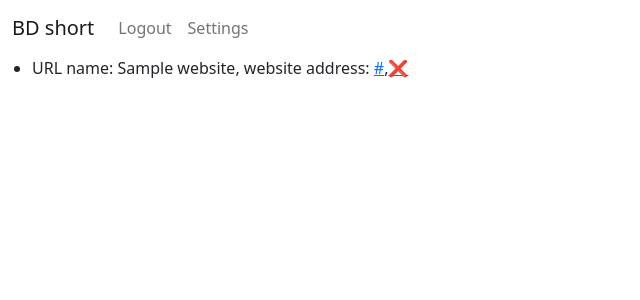
After one commit to bdrab/URLShortener, a Flask app: template templates/settings.html in a window 1280 px wide. The commit adds this page. Shown: the top 300 px of the page, without its empty margins (0-640 px from the left). Run offline with Flask 2, Linux system fonts and the light colour scheme; the template is opened without the code that fills it: values that come from a table or form of the project are taken from there, others are empty; tables that the repository leaves empty hold one stand-in row (values such as "Sample post"); parts of the project's set-up code (start-up, migrations or seed data) failed here and were passed over; some libraries are stand-ins or nearby versions.

Commit message:
ability to delete pages added

```diff
--- a/main.py
+++ b/main.py
@@ -26,6 +26,7 @@ class Websites(db.Model):
     id = db.Column(db.Integer, primary_key=True)
     name = db.Column(db.String(100), unique=True)
     website_address = db.Column(db.String(100))
+    user_name = db.Column(db.Integer)
 
 
 class Users(UserMixin, db.Model):
@@ -48,6 +49,16 @@ def index():
     return render_template("index.html", user=current_user)
 
 
+@app.route('/delete/<int:page_id>')
+@login_required
+def delete_record(page_id):
+    webpage = Websites.query.filter_by(id=page_id).first()
+    if webpage.user_name == current_user.id:
+        db.session.delete(webpage)
+        db.session.commit()
+    return redirect(url_for("user_account"))
+
+
 @app.route('/login', methods=["POST", "GET"])
 def login_func():
     form = LoginForm()
@@ -62,7 +73,7 @@ def login_func():
         else:
             login_user(user)
             return redirect(url_for("index"))
-    return render_template("login.html", form=form)
+    return render_template("login.html", form=form, user=current_user)
 
 
 @app.route('/register', methods=["POST", "GET"])
@@ -81,13 +92,20 @@ def register_func():
         db.session.commit()
         login_user(new_user)
         return redirect(url_for("index"))
-    return render_template("register.html", form=form)
+    return render_template("register.html", form=form, user=current_user)
 
 
 @app.route("/logout")
 def logout_func():
     logout_user()
     return redirect(url_for("index"))
+
+
+@app.route("/settings")
+@login_required
+def user_account():
+    websites = Websites.query.filter_by(user_name=current_user.id).all()
+    return render_template("settings.html", websites_list=websites, user=current_user)
 
 
 @app.route('/contact')
@@ -102,24 +120,29 @@ def data():
     new_website = Websites(
         name=form_data["Website"],
         website_address=form_data["Address"],
+        user_name=current_user.id,
     )
     db.session.add(new_website)
     db.session.commit()
-    print(form_data)
     return redirect(url_for('index'))
 
 
+# Online for testing purposes:
 @app.route('/show')
 def print_value():
     websites = Websites.query.all()
     for website in websites:
-        print(f"{website.name}/{website.website_address}")
+        print(f"{website.name}/{website.website_address}/{website.user_name}")
     return redirect(url_for('index'))
 
 
 @app.route('/<name>')
 def reroute(name):
-    return redirect(Websites.query.filter_by(name=name).first().website_address)
+    webpage = Websites.query.filter_by(name=name).first()
+    if webpage:
+        return redirect(Websites.query.filter_by(name=name).first().website_address)
+    else:
+        return redirect(url_for("index"))
 
 
 if __name__ == "__main__":
--- /dev/null
+++ b/templates/settings.html
@@ -0,0 +1,46 @@
+<!DOCTYPE html>
+{% import "bootstrap/wtf.html" as wtf %}
+<html lang="en">
+<head>
+    <meta charset="UTF-8">
+    <title>URL Shortener</title>
+    <link href="https://cdn.jsdelivr.net/npm/bootstrap@5.1.3/dist/css/bootstrap.min.css" rel="stylesheet" integrity="sha384-1BmE4kWBq78iYhFldvKuhfTAU6auU8tT94WrHftjDbrCEXSU1oBoqyl2QvZ6jIW3" crossorigin="anonymous">
+    <script src="https://cdn.jsdelivr.net/npm/bootstrap@5.1.3/dist/js/bootstrap.bundle.min.js" integrity="sha384-ka7Sk0Gln4gmtz2MlQnikT1wXgYsOg+OMhuP+IlRH9sENBO0LRn5q+8nbTov4+1p" crossorigin="anonymous"></script>
+    <link rel="stylesheet" href="static/css/styles.css">
+</head>
+<body>
+<nav class="navbar navbar-expand-lg navbar-light">
+  <div class="container-fluid">
+    <a class="navbar-brand" href="{{url_for('index')}}">BD short</a>
+    <button class="navbar-toggler" type="button" data-bs-toggle="collapse" data-bs-target="#navbarNavDropdown" aria-controls="navbarNavDropdown" aria-expanded="false" aria-label="Toggle navigation">
+      <span class="navbar-toggler-icon"></span>
+    </button>
+    <div class="collapse navbar-collapse" id="navbarNavDropdown">
+      <ul class="navbar-nav">
+        {% if not user.is_authenticated: %}
+        <li class="nav-item">
+          <a class="nav-link" href="{{url_for('register_func')}}">Register</a>
+        </li>
+        <li class="nav-item">
+          <a class="nav-link" href="{{url_for('login_func')}}">Login</a>
+        </li>
+        {% else: %}
+        <li class="nav-item">
+          <a class="nav-link" href="{{url_for('logout_func')}}">Logout</a>
+        </li>
+        <li class="nav-item">
+          <a class="nav-link" href="{{url_for('user_account')}}">Settings</a>
+        </li>
+        {% endif %}
+      </ul>
+    </div>
+  </div>
+</nav>
+
+<ul>
+{% for website in websites_list %}
+  <li> URL name: {{website.name}}, website address: <a href="{{website.website_address}}">{{website.website_address}}</a>,<a href="/delete/{{website.id}}">&#10060</a> </li>
+{% endfor %}
+</ul>
+</body>
+</html>
```
Also changed, not shown: templates/index.html (+20 -12 lines), templates/register.html (+32 -0 lines).
